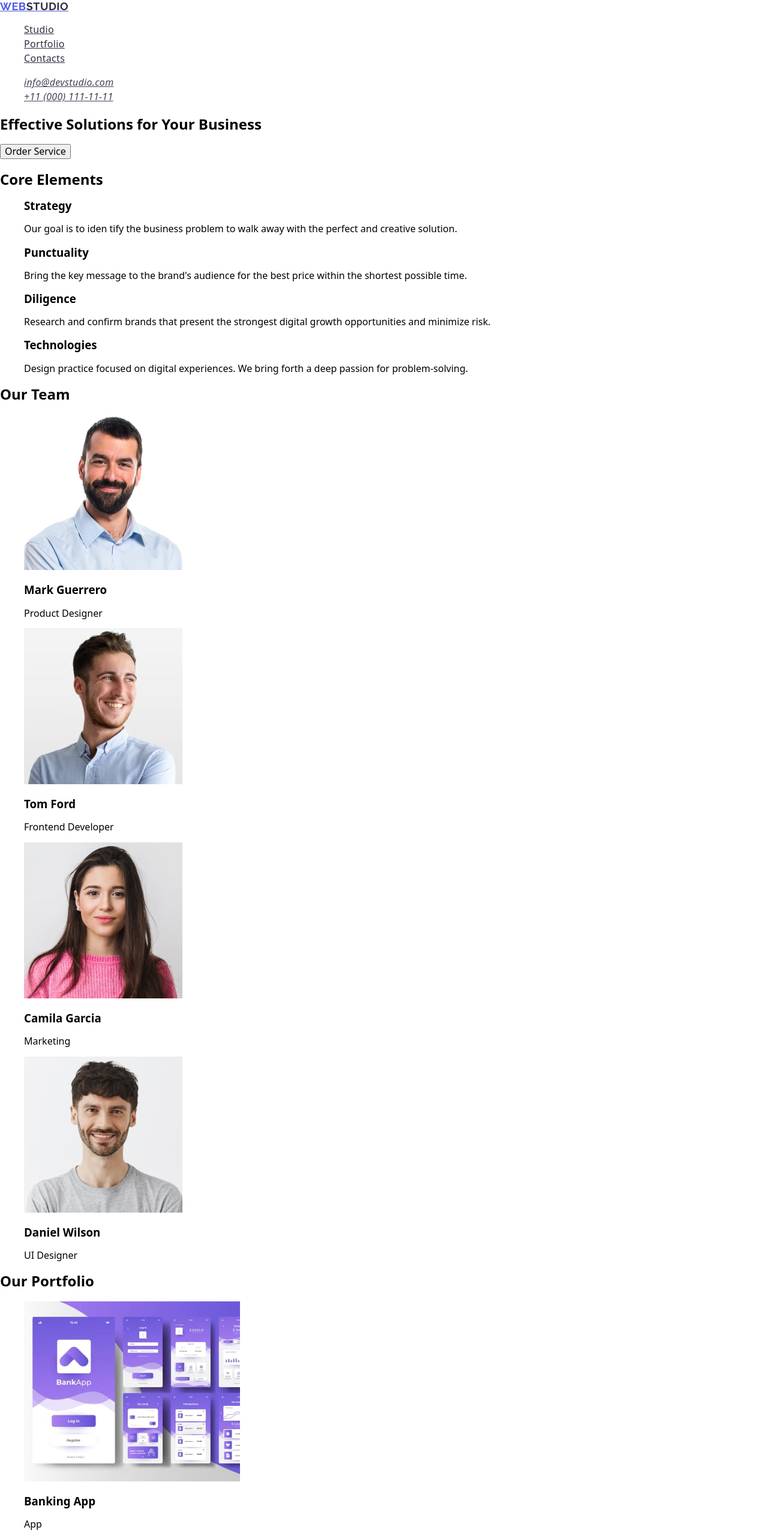
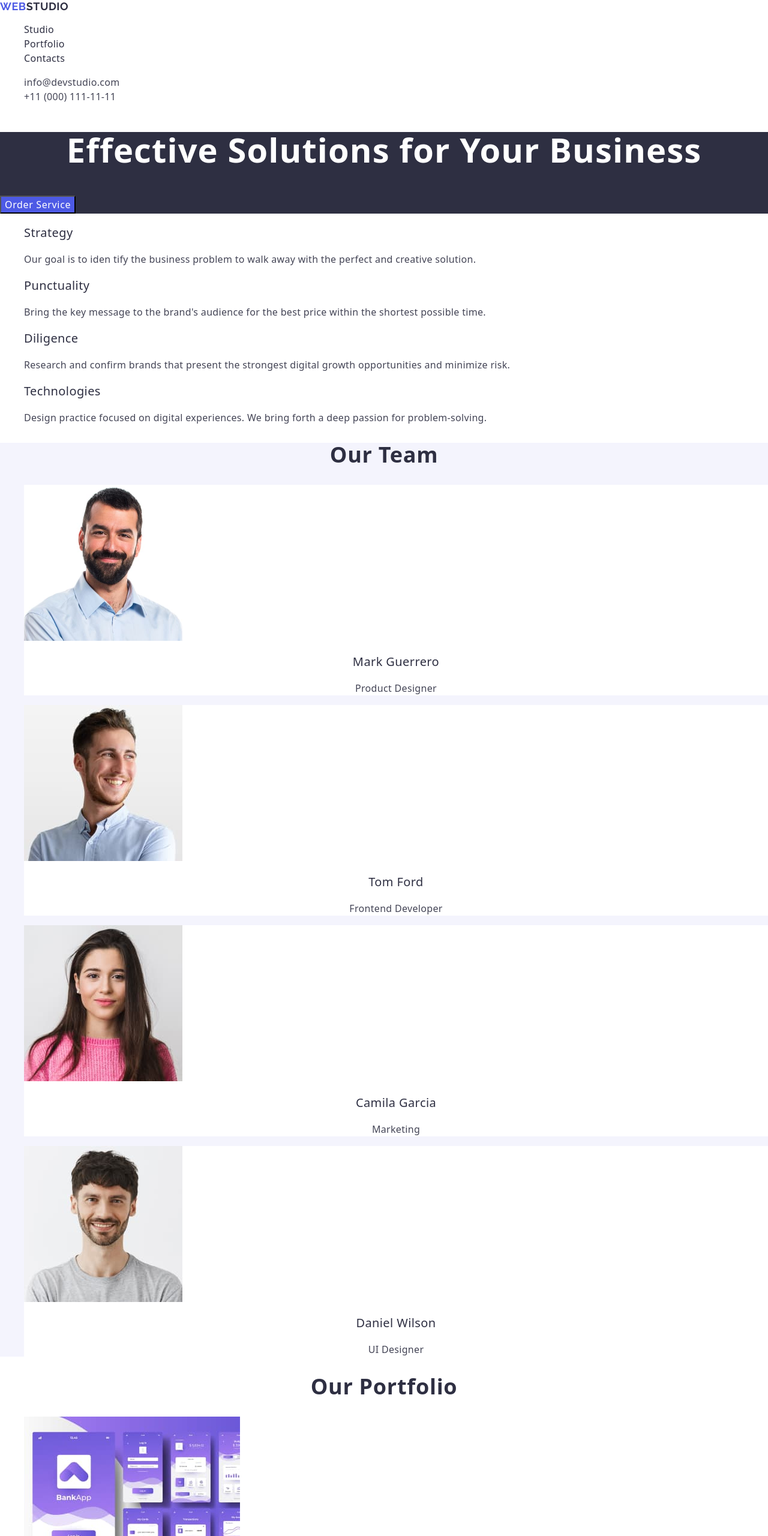
Before and after one commit to Caeciliaa/goit-markup-hw-02, a plain HTML site: page index.html in a window 1280 px wide. Shown: the top 2560 px of the page at 60% size. Drawn offline with nearby package versions, Linux system fonts and the light colour scheme.

Commit message:
finish css

```diff
--- a/css/style.css
+++ b/css/style.css
@@ -1,8 +1,15 @@
 .body {
   font-family: 'Roboto', sans-serif;
+  color: #434455;
+  background-color: #fff;
 }
 
-ul {
+a {
+  text-decoration: none;
+}
+
+ul,
+ol {
   list-style: none;
 }
 
@@ -11,7 +18,7 @@ ul {
 }
 .header-navigation {
 }
-.header-logo {
+.logo {
   font-family: 'Raleway', sans-serif;
   font-weight: 700;
   font-size: 18px;
@@ -21,8 +28,7 @@ ul {
   color: #4d5ae5;
 }
 
-.header-logo-2 {
-  font-family: 'Raleway', sans-serif;
+.header-logo {
   color: #2e2f42;
 }
 
@@ -40,7 +46,13 @@ ul {
   color: #2e2f42;
 }
 
-.header-contact-info {
+.header-menu-link:hover,
+.header-menu-link:focus {
+  color: #404bbf;
+}
+
+.header-contact {
+  font-style: normal;
 }
 
 .header-contact-list {
@@ -50,18 +62,51 @@ ul {
 }
 
 .header-contact-link {
-  font-weight: 400;
   font-size: 16px;
   line-height: 1.5;
   letter-spacing: 0.02em;
   color: #434455;
 }
 
-/* ======================= */
+.header-contact-link:hover,
+.header-contact-link:focus {
+  color: #404bbf;
+}
 
 /* ===========HERO============ */
 
+.hero {
+  background-color: #2e2f42;
+}
+
+.hero-title {
+  font-weight: 700;
+  font-size: 56px;
+  line-height: 1.07;
+  letter-spacing: 0.02em;
+  text-align: center;
+  color: #fff;
+}
+
+.hero-button {
+  font-weight: 500;
+  font-size: 16px;
+  line-height: 1.5;
+  letter-spacing: 0.04em;
+  color: #fff;
+  background-color: #4d5ae5;
+}
+
+.hero-button:hover,
+.hero-button:focus {
+  background-color: #404bbf;
+  cursor: pointer;
+}
+
 /* ===========ELEMENTS============ */
+
+.elements {
+}
 
 .visually-hidden {
   position: absolute;
@@ -70,9 +115,135 @@ ul {
   margin: -1px;
   border: 0;
   padding: 0;
-
   white-space: nowrap;
   clip-path: inset(100%);
   clip: rect(0 0 0 0);
   overflow: hidden;
 }
+
+.elements-list {
+}
+
+.elements-item {
+}
+
+.elements-subtitle {
+  font-weight: 500;
+  font-size: 20px;
+  line-height: 1.2;
+  letter-spacing: 0.02em;
+  color: #2e2f42;
+}
+
+.elements-text {
+  font-size: 16px;
+  line-height: 1.5;
+  letter-spacing: 0.02em;
+  color: #434455;
+}
+
+/* ===========TEAM=========== */
+
+.team {
+  background-color: #f4f4fd;
+}
+
+.team-title {
+  font-weight: 700;
+  font-size: 36px;
+  line-height: 1.11;
+  letter-spacing: 0.02em;
+  text-transform: capitalize;
+  text-align: center;
+  color: #2e2f42;
+}
+
+.team-list {
+}
+
+.team-item {
+  background-color: #fff;
+}
+
+.team-image {
+}
+
+.team-subtitle {
+  font-weight: 500;
+  font-size: 20px;
+  line-height: 1.2;
+  letter-spacing: 0.02em;
+  text-align: center;
+  color: #2e2f42;
+}
+
+.team-text {
+  font-size: 16px;
+  line-height: 1.5;
+  letter-spacing: 0.02em;
+  text-align: center;
+  color: #434455;
+}
+
+/* ===========PORTFOLIO=========== */
+
+.portfolio {
+}
+
+.portfolio-title {
+  font-weight: 700;
+  font-size: 36px;
+  line-height: 1.11;
+  letter-spacing: 0.02em;
+  text-transform: capitalize;
+  text-align: center;
+  color: #2e2f42;
+}
+
+.portfolio-list {
+}
+
+.portfolio-item {
+}
+
+.portfolio-image {
+}
+
+.portfolio-subtitle {
+  font-weight: 500;
+  font-size: 20px;
+  line-height: 1.2;
+  letter-spacing: 0.02em;
+  color: #2e2f42;
+}
+
+.portfolio-text {
+  font-size: 16px;
+  line-height: 1.5;
+  letter-spacing: 0.02em;
+  color: #434455;
+}
+/* ===========PORTFOLIO=========== */
+
+.footer {
+  background-color: #2e2f42;
+}
+
+.logo {
+}
+
+.footer-logo {
+  font-weight: 700;
+  font-size: 18px;
+  line-height: 1.17;
+  letter-spacing: 0.03em;
+  text-transform: uppercase;
+  color: #f4f4fd;
+}
+
+.footer-text {
+  font-size: 16px;
+  line-height: 1.5;
+  letter-spacing: 0.02em;
+  color: #f4f4fd;
+}
--- a/index.html
+++ b/index.html
@@ -22,8 +22,8 @@
   <body>
     <header class="header">
       <nav class="header-navigation">
-        <a class="header-logo" href="./index.html"
-          >Web<span class="header-logo-2">Studio</span></a
+        <a class="logo" href="./index.html"
+          >Web<span class="header-logo">Studio</span></a
         >
         <ul class="header-menu-list">
           <li class="header-menu-item">
@@ -37,7 +37,7 @@
           </li>
         </ul>
       </nav>
-      <address class="header-contact-info">
+      <address class="header-contact">
         <ul class="header-contact-list">
           <li class="header-contact-item">
             <a class="header-contact-link" href="mailto:info@devstudio.com"
@@ -52,16 +52,18 @@
         </ul>
       </address>
     </header>
+
+    <!------------------------------>
     <main>
       <section class="hero">
-        <h1 class="hero title">Effective Solutions for Your Business</h1>
+        <h1 class="hero-title">Effective Solutions for Your Business</h1>
         <button class="hero-button" type="button">Order Service</button>
       </section>
 
       <!------------------------------>
 
       <section class="elements">
-        <h2 class=".visually-hidden">Core Elements</h2>
+        <h2 class="visually-hidden">Core Elements</h2>
         <ul class="elements-list">
           <li class="elements-item">
             <h3 class="elements-subtitle">Strategy</h3>
@@ -221,7 +223,9 @@
       <!------------------------------>
     </main>
     <footer class="footer">
-      <a class="footer-link" href="./index.html">WebStudio</a>
+      <a class="logo" href="./index.html"
+        >Web <span class="footer-logo">Studio</span></a
+      >
       <p class="footer-text">
         Increase the flow of customers and sales for your business with digital
         marketing & growth solutions.
```
